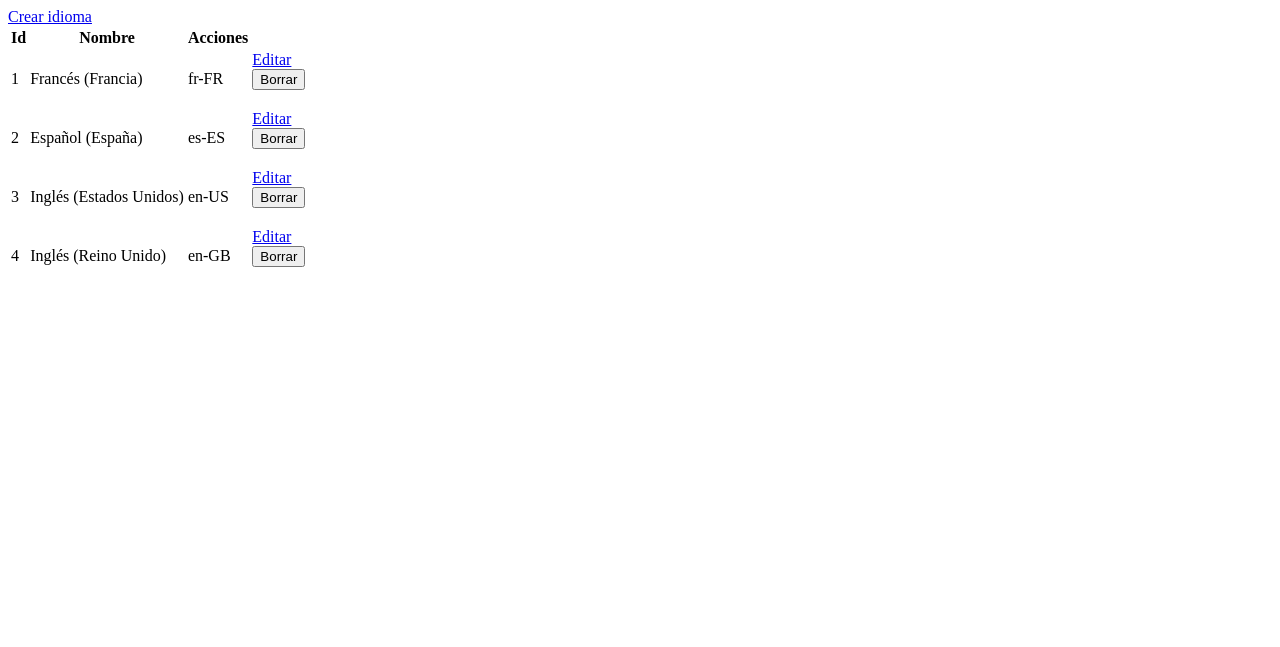
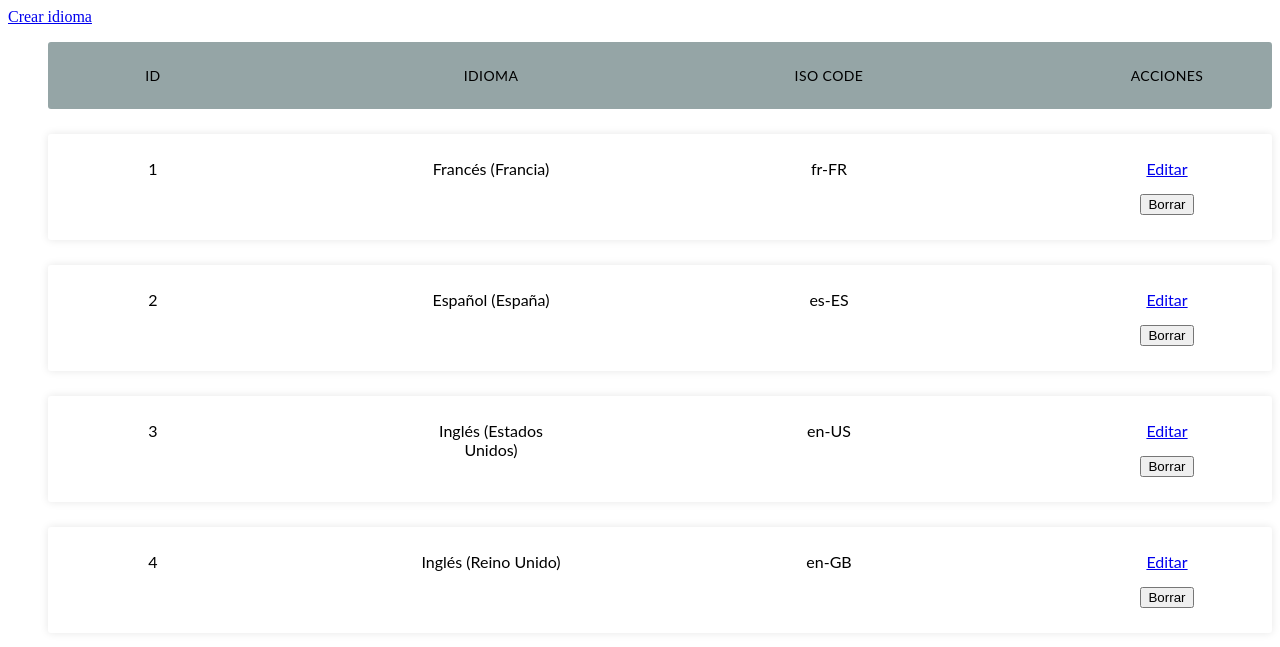
Before and after one commit to Master-VIU/MASW04_actividad_1, a PHP site: page /views/idioma/index.php in a window 1280 px wide. Shown: the top 647 px of the page. Run offline with PHP 8.4, Linux system fonts and the light colour scheme; data comes from the database, SQL or seed files in the repository.

Commit message:
Creation of index and application of styles

```diff
--- a/views/idioma/index.php
+++ b/views/idioma/index.php
@@ -1,4 +1,5 @@
 <div>
+<link rel="stylesheet" href="../styles/main.css" type="text/css">
             <div>
                 <a class="btn btn-primary" href="new.php">Crear idioma</a>
             </div>
@@ -7,24 +8,26 @@
         $listaIdiomas = listarIdiomas();
         if (count($listaIdiomas) > 0)
         {
-    ?>
-            <table class="tabla">
-                <thead>
-                    <th>Id</th>
-                    <th>Nombre</th>
-                    <th>Acciones</th>
-                </thead>
-                <tbody>
+     ?>
+            <table class="table_container">
+            <ul class="items_table">
+                    <li class="table-header">
+                        <div class="item_column">Id</div>
+                        <div class="item_column">Idioma</div>
+                        <div class="item_column">Iso code</div>
+                        <div class="item_column">Acciones</div>
+                    </li>
                 <?php
                     foreach($listaIdiomas as $idioma)
                     {
                 ?>
-                        <tr>
-                            <td><?php echo $idioma->getId(); ?></td>
-                            <td><?php echo $idioma->getNombre(); ?></td>
-                            <td><?php echo $idioma->getIsoCode(); ?></td>
-                            <td>
-                                <div class="btn-group" role="group">
+                <li class="table-row">
+
+                        <div class="item_column" data-label="Id"><?php echo $idioma->getId(); ?></div>
+                        <div class="item_column" data-label="Nombre"><?php echo $idioma->getNombre(); ?></div>
+                        <div class="item_column" data-label="Iso"><?php echo $idioma->getIsoCode(); ?></div>
+                        <div class="item_column" data-label="Acciones">
+                             <div class="btn-group" role="group">
                                     <a class="btn btn-success" href="edit.php?id=<?php echo $idioma->getId(); ?>">
                                         Editar
                                     </a>
@@ -32,13 +35,13 @@
                                         <input type="hidden" name="idiformId" value="<?php echo $idioma->getId();?>"/>
                                         <button type="submit" class="btn btn-danger">Borrar</button>
                                     </form>
-                                </div>
-                            </td>
-                        </tr>
+                            </div>
+                    </div>
+
+                    </li>
                 <?php
                     }
                 ?>
-                </tbody>
             </table>
     <?php
         }
```
